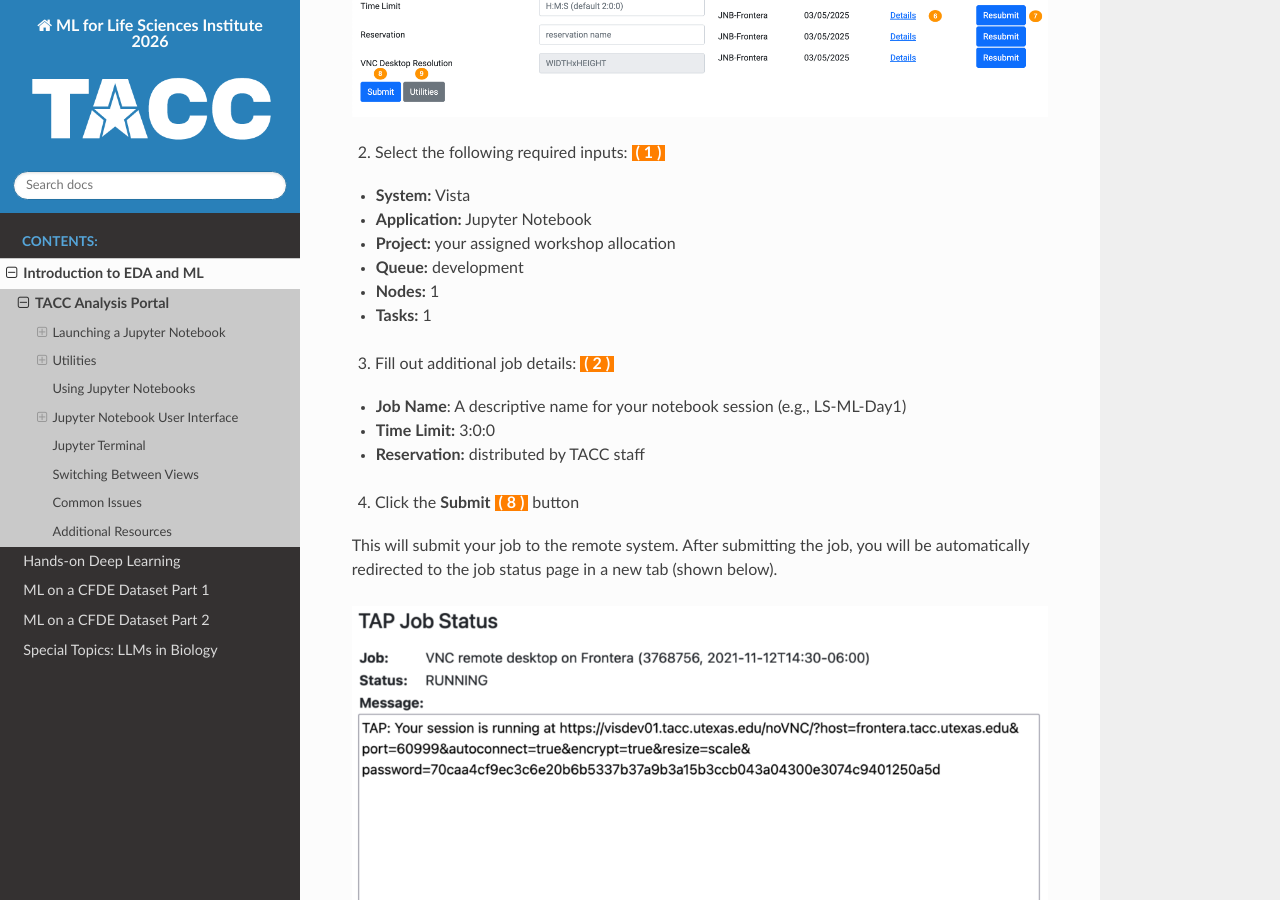
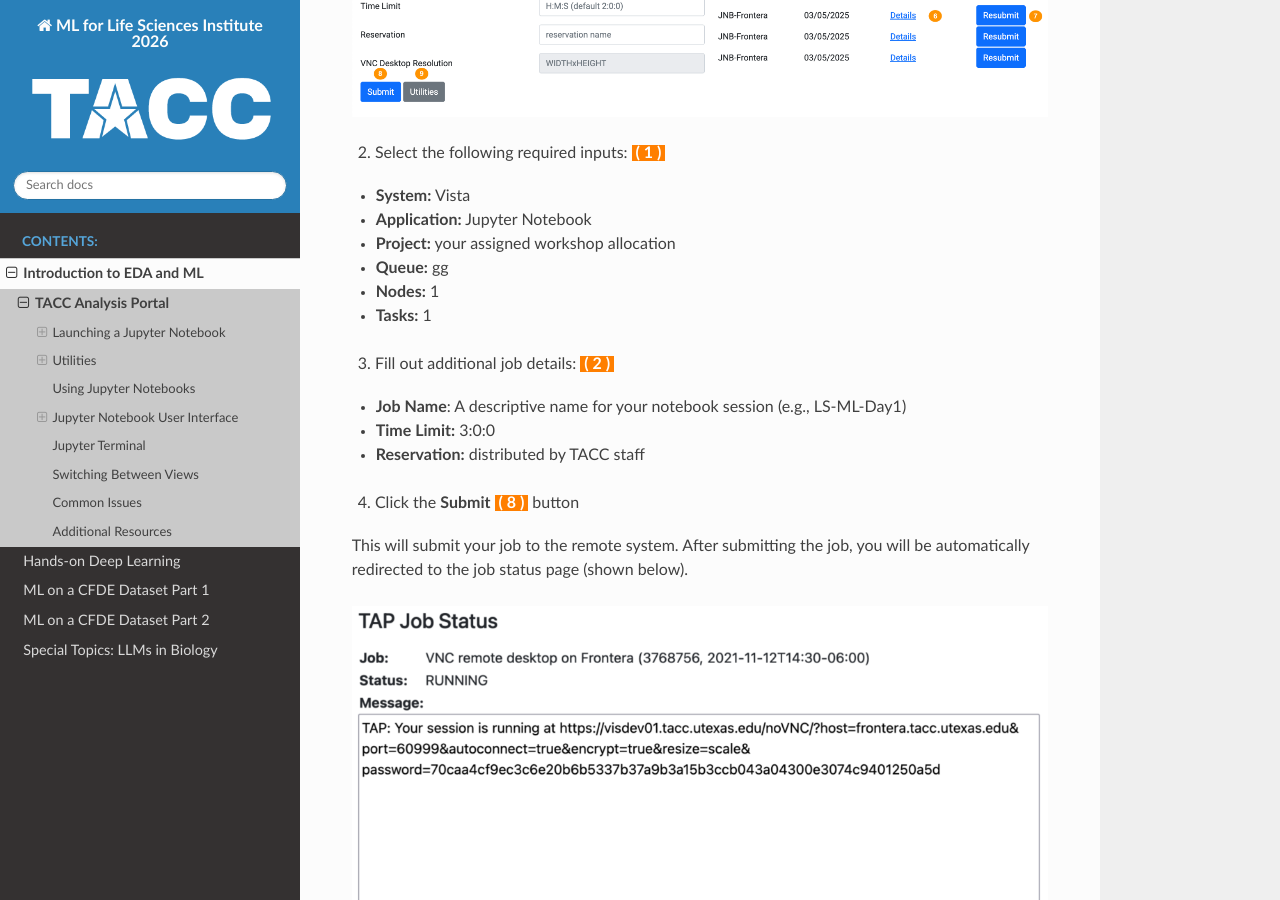
Before and after one commit to kbeavers/lifesci-ml-institute-2026, a Sphinx documentation site: the page built from docs/section1/tap_and_jupyter.rst, in a window 1280 px wide and 900 px high, scrolled down 1035 px. Built offline with Sphinx 7.4.7 and the Read the Docs theme 3.1.0, drawn with Linux system fonts in a browser that asks for light colours; pages that are not in the unit, such as notebooks, are missing from menus.

Commit message:
Minor edits to TAP / Jupyter docs

```diff
--- a/docs/section1/tap_and_jupyter.rst
+++ b/docs/section1/tap_and_jupyter.rst
@@ -41,7 +41,7 @@
 
 * **Project:** your assigned workshop allocation
 
-* **Queue:** development
+* **Queue:** gg
 
 * **Nodes:** 1
 
@@ -71,7 +71,7 @@
 
    <span style="text-align: justify; font-size: 16px;line-height:24px;"> This will submit your job
    to the remote system. After submitting the job, you will be automatically redirected
-   to the job status page in a new tab (shown below).
+   to the job status page (shown below).
    <br><br>
 
 .. image::  ./images/2TAP.png
```
